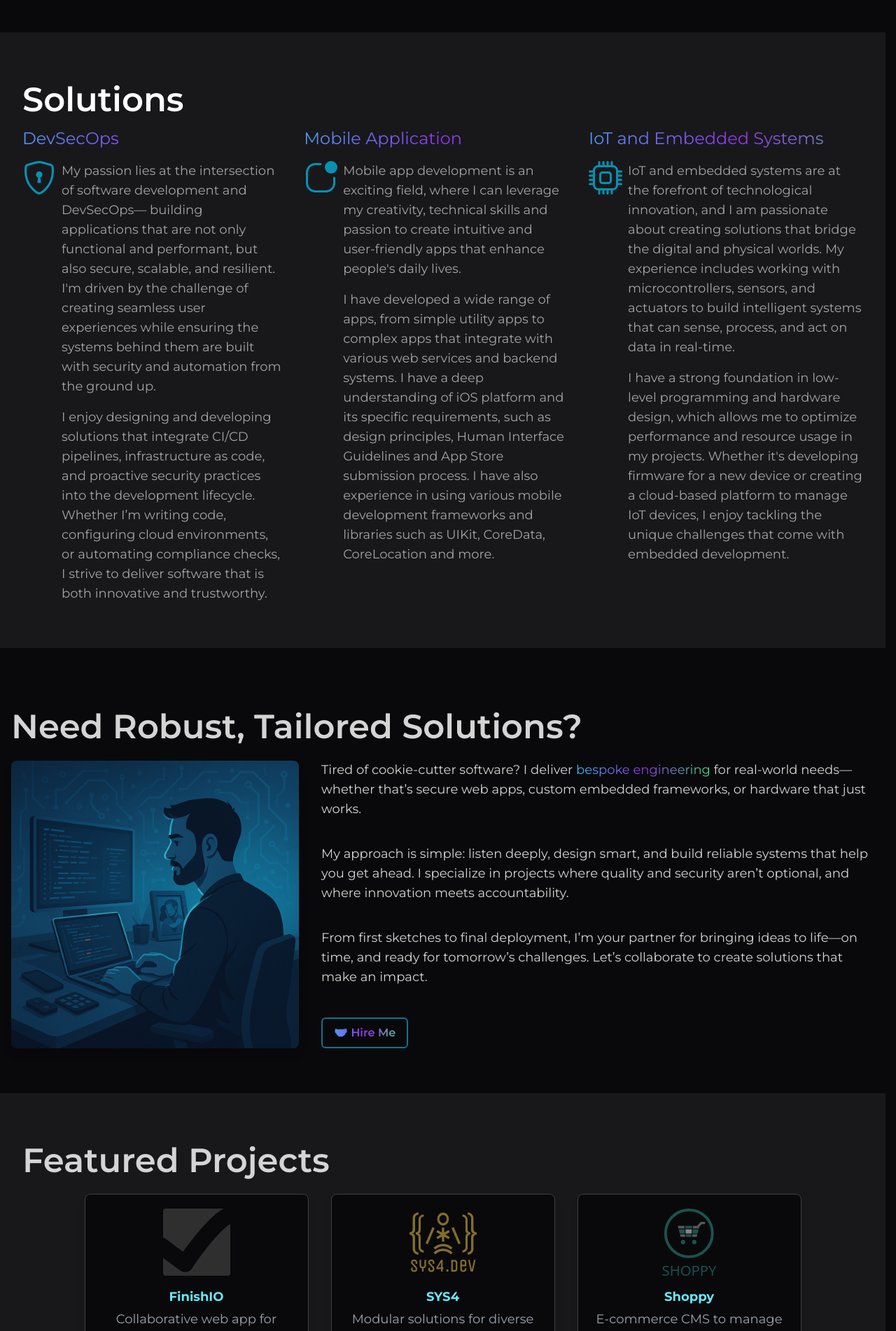
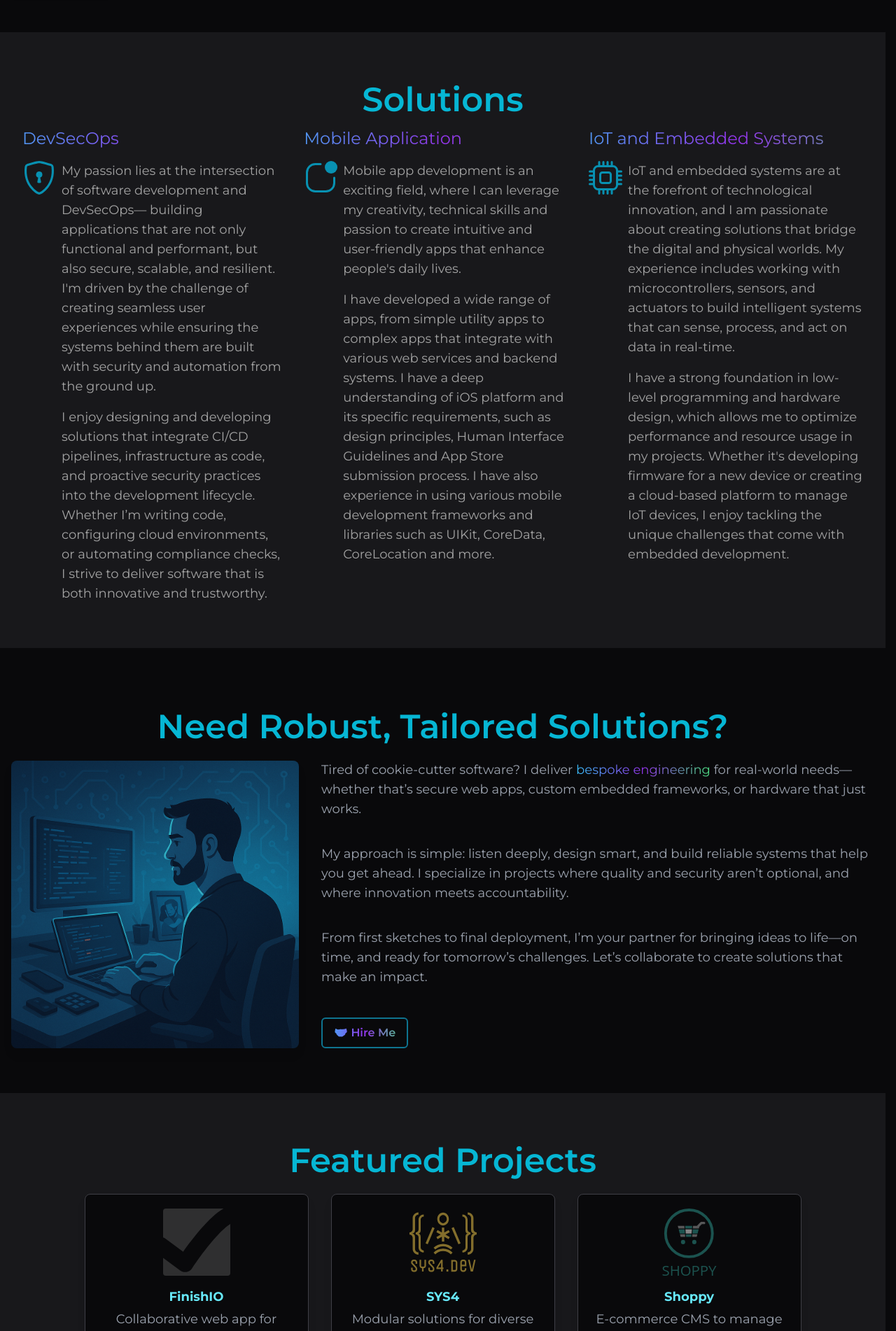
Before and after one commit to AlyBadawy/AlyBadawy_Com, a Next.js app: page / in a window 1280 px wide. Shown: the part 758-2660 px from the top of the page at 70% size. Built offline with nearby package versions, Linux system fonts and the light colour scheme.

Commit message:
Omar comments fixed

```diff
--- a/src/app/globals.css
+++ b/src/app/globals.css
@@ -13,7 +13,7 @@
     @apply h-screen overflow-y-auto
     font-normal text-base
     [font-family:_"Montserrat",_sans-serif]
-   text-neutral-300
+   text-gray-400
     bg-zinc-950;
   }
 
--- a/src/app/layout.tsx
+++ b/src/app/layout.tsx
@@ -7,7 +7,7 @@ import "./globals.css";
 import AOSProvider from "@/components/AOSProvider";
 
 export const metadata: Metadata = {
-  title: "Aly Badawy • Software Engineer",
+  title: "Home",
   description:
     "Aly Badawy's personal website showcasing skills, projects, and contact information.",
 };
@@ -22,7 +22,7 @@ export default function RootLayout({
       <head>
         <GoogleAnalytics />
       </head>
-      <body className="">
+      <body className="!overflow-x-hidden">
         <ThemeProvider attribute="class" defaultTheme="dark">
           <AOSProvider>
             <div className="min-h-screen flex flex-col">
--- a/src/components/home/HireSection.tsx
+++ b/src/components/home/HireSection.tsx
@@ -7,7 +7,7 @@ export const HireSection = () => {
     <div className="container mx-auto">
       <section id="hire" className="flex flex-col p-4 pt-14">
         <h2
-          className="text-2xl md:text-5xl font-semibold mb-2"
+          className="text-2xl md:text-5xl font-semibold mb-2 text-center text-cyan-500"
           data-aos="fade-up"
         >
           Need Robust, Tailored Solutions?
--- a/src/components/home/HomeSolutionSection.tsx
+++ b/src/components/home/HomeSolutionSection.tsx
@@ -10,7 +10,7 @@ export const HomeSolutionSection = () => {
           className="flex flex-col p-4 pt-14 text-neutral-400"
         >
           <h2
-            className="text-2xl md:text-5xl font-semibold text-white"
+            className="text-2xl md:text-5xl font-semibold text-cyan-500 text-center"
             data-aos="fade-up"
           >
             Solutions
--- a/src/components/home/PortfolioSection.tsx
+++ b/src/components/home/PortfolioSection.tsx
@@ -7,7 +7,7 @@ export const PortfolioSection = () => {
       <div className="container mx-auto my-8 p-4">
         <section id="portfolio" className="flex flex-col p-4 pt-14">
           <h2
-            className="text-2xl md:text-5xl font-semibold mb-6"
+            className="text-2xl md:text-5xl font-semibold mb-6 text-center text-cyan-500"
             data-aos="fade-up"
           >
             Featured Projects
--- a/src/components/home/QuickStates.tsx
+++ b/src/components/home/QuickStates.tsx
@@ -5,7 +5,7 @@ export const QuickStats = () => {
     <div className="container mx-auto my-8 p-4">
       <section className="py-14 flex flex-col items-center">
         <h2
-          className="text-2xl md:text-4xl font-semibold mb-8 text-center"
+          className="text-2xl md:text-4xl font-semibold mb-8 text-center text-cyan-500"
           data-aos="fade-up"
         >
           By the Numbers
--- a/src/components/home/Testimonials.tsx
+++ b/src/components/home/Testimonials.tsx
@@ -10,7 +10,7 @@ export const TestimonialsSection = () => {
           className="flex flex-col items-center p-4 pt-14"
         >
           <h2
-            className="text-2xl md:text-4xl font-semibold mb-8"
+            className="text-2xl md:text-4xl font-semibold mb-8 text-center text-cyan-500"
             data-aos="fade-up"
           >
             Testimonials
@@ -25,7 +25,7 @@ export const TestimonialsSection = () => {
               >
                 <div className="flex flex-col items-center">
                   <FaLinkedin className="text-cyan-500 text-3xl mb-3" />
-                  <p className="italic text-gray-300 mb-4">"{t.quote}"</p>
+                  <p className="italic text-gray-400 mb-4">"{t.quote}"</p>
                 </div>
                 <div className="flex flex-col items-center">
                   <div className="font-bold text-cyan-200">{t.name}</div>
```
